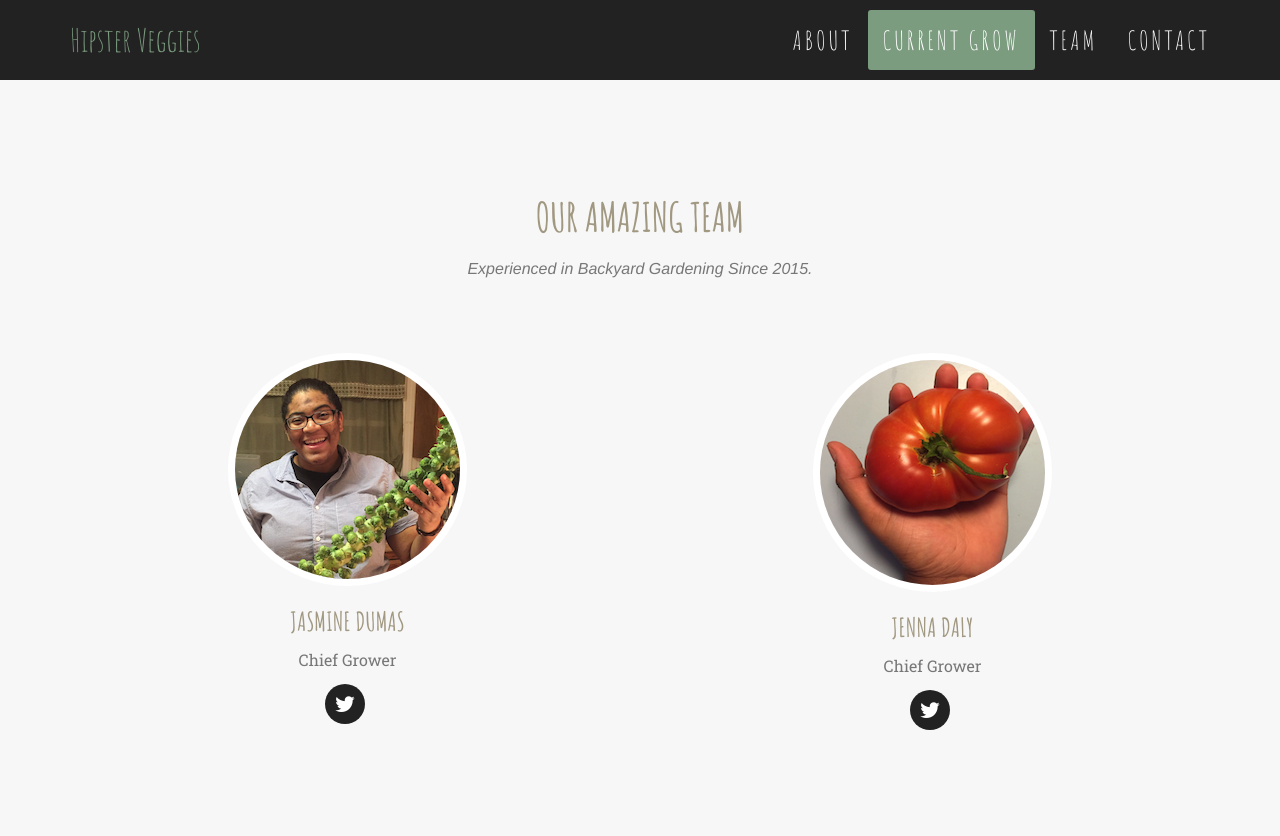
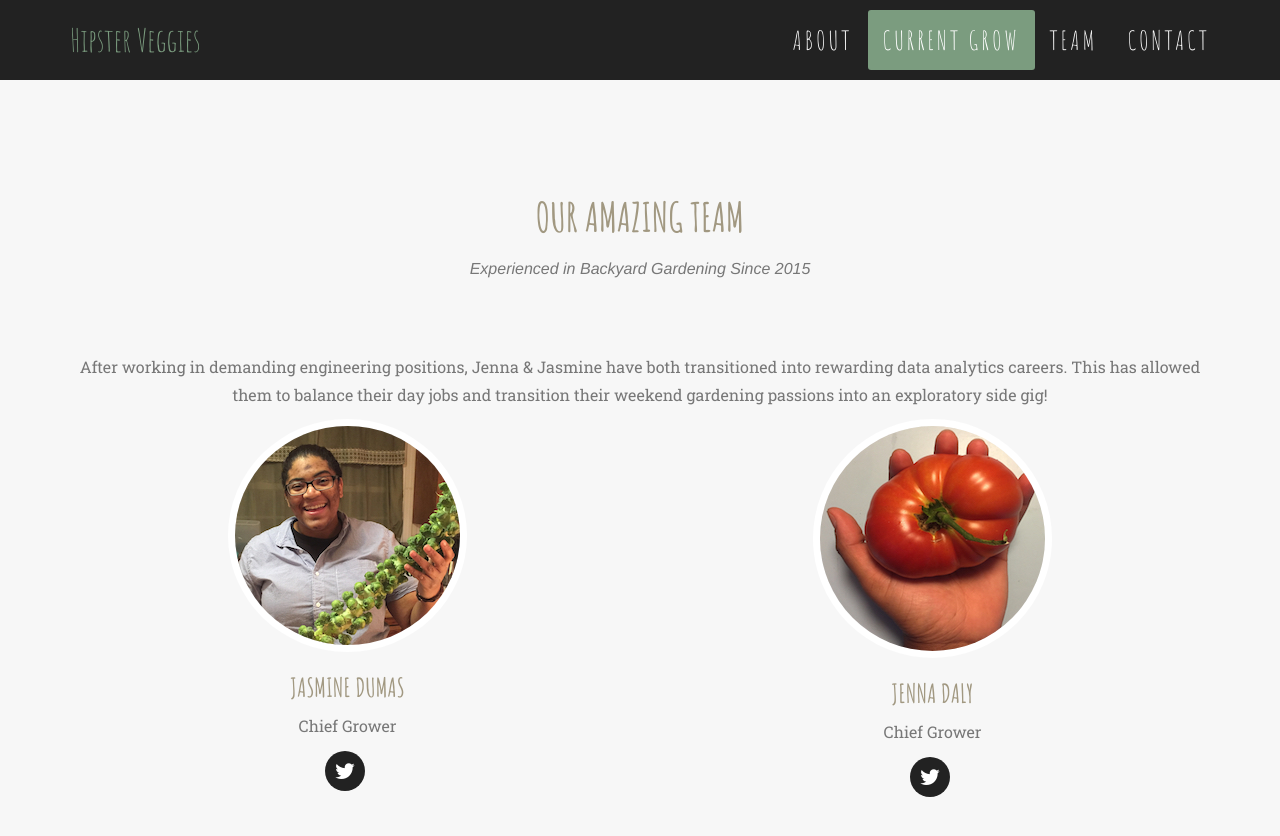
Before and after one commit to jasdumas/hipsterveggies, a Jekyll site: the page built from index.html, in a window 1280 px wide and 900 px high, scrolled down 3244 px. Shown: the top 836 px of the window. Built offline with Jekyll 4.4.1, drawn with Linux system fonts in a browser that asks for light colours; some web fonts are replaced.

Commit message:
add more fluff about why we are doing this :tada:

```diff
--- a/_includes/team.html
+++ b/_includes/team.html
@@ -4,7 +4,8 @@
             <div class="row">
                 <div class="col-lg-12 text-center">
                     <h2 class="section-heading">Our Amazing Team</h2>
-                    <h3 class="section-subheading text-muted">Experienced in Backyard Gardening Since 2015.</h3>
+                    <h3 class="section-subheading text-muted">Experienced in Backyard Gardening Since 2015</h3>
+                    <p class="text-muted">After working in demanding engineering positions, Jenna & Jasmine have both transitioned into rewarding data analytics careers. This has allowed them to balance their day jobs and transition their weekend gardening passions into an exploratory side gig!</p>
                 </div>
             </div>
             <div class="row">
```
